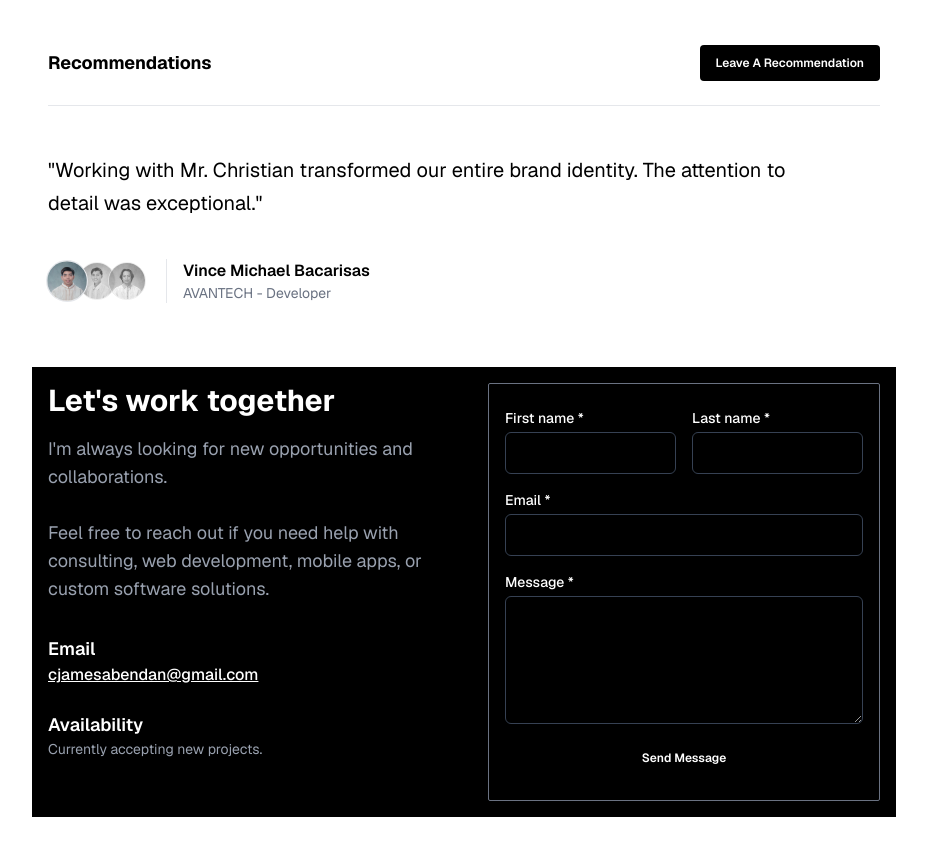
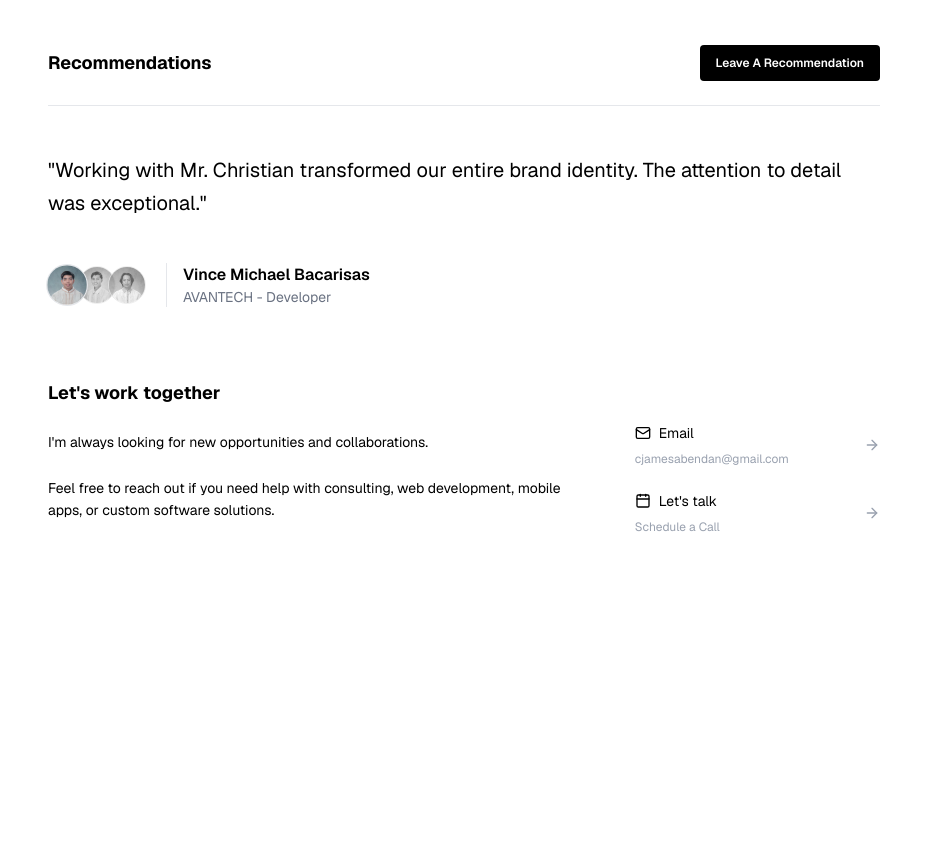
Before and after one commit to cjabendan/cj-dev, a Next.js app: page / in a window 1280 px wide. Shown: the part 1500-2349 px from the top of the page, without its empty margins (176-1103 px from the left). After the commit the page ends 2102 px from the top, so only its background shows below. Built offline with nearby package versions, Linux system fonts and the light colour scheme.

Commit message:
feat: implement new layout for the CTA section

```diff
--- a/components/CTA.tsx
+++ b/components/CTA.tsx
@@ -1,82 +1,79 @@
 "use client";
+
+import contactData from "@/data/contact.json";
+import * as LucideIcons from "lucide-react";
+import { ArrowRight, LucideProps } from "lucide-react";
+
+type IconName = keyof typeof LucideIcons;
+
+const DynamicIcon = ({
+  name,
+  className,
+}: {
+  name: string;
+  className?: string;
+}) => {
+  const Icon = LucideIcons[name as IconName];
+  if (typeof Icon !== "object" && typeof Icon !== "function") return null;
+  const IconComponent = Icon as React.ElementType<LucideProps>;
+  return <IconComponent className={className || "h-4 w-4"} />;
+};
 
 export default function CTA() {
   return (
-    <section className="bg-black text-white mt-12 p-4">
-      <div className="max-w-6xl mx-auto grid grid-cols-1 md:grid-cols-2 gap-12">
-        <div className="flex flex-col gap-8">
-          <div>
-            <h2 className="text-3xl font-bold">Let&apos;s work together</h2>
-            <p className="text-lg text-gray-400 dark:text-gray-300 mt-4">
+    <section className="mt-10 p-4">
+      <h2 className="text-lg font-bold">Let&apos;s work together</h2>
+
+      <div className="mx-auto grid grid-cols-1 md:grid-cols-3 gap-12 mt-4">
+
+        <div className="md:col-span-2 flex flex-col gap-8">
+          <p className="text-sm text-foreground/70 leading-relaxed mt-2">
             I&apos;m always looking for new opportunities and collaborations.
             <br />
             <br />
             Feel free to reach out if you need help with consulting, web
             development, mobile apps, or custom software solutions.
           </p>
-          </div>
 
-          <div className="grid grid-cols-1 gap-6">
-            <div>
-              <h3 className="font-semibold text-lg">Email</h3>
+          <div className="flex items-center gap-4">
+            {contactData
+              .filter((item) => item.isSocial)
+              .map((social) => (
                 <a
-                href="mailto:cjamesabendan@gmail.com"
-                className="text-white font-medium underline"
+                  key={social.id}
+                  href={social.link}
+                  className="text-gray-400 hover:text-white transition-colors"
                 >
-                cjamesabendan@gmail.com
+                  <DynamicIcon name={social.icon} />
                 </a>
-            </div>
-            <div>
-              <h3 className="font-semibold text-lg">Availability</h3>
-              <p className="text-gray-400 text-sm">
-                Currently accepting new projects.
-              </p>
-            </div>
-          </div>
-        </div>
-        <form className="px-4 py-6 rounded-xs flex flex-col gap-4 border border-gray-500 dark:border-gray-800">
-          <div className="grid grid-cols-2 gap-4">
-            <div className="flex flex-col gap-1">
-              <label className="text-sm font-medium">First name *</label>
-              <input
-                type="text"
-                className="bg-black border border-gray-700 p-2 rounded-md"
-                required
-              />
-            </div>
-            <div className="flex flex-col gap-1">
-              <label className="text-sm font-medium">Last name *</label>
-              <input
-                type="text"
-                className="bg-black border border-gray-700 p-2 rounded-md"
-                required
-              />
+              ))}
           </div>
         </div>
 
-          <div className="flex flex-col gap-1">
-            <label className="text-sm font-medium">Email *</label>
-            <input
-              type="email"
-              className="bg-black border border-gray-700 p-2 rounded-md"
-              required
-            />
+        <div className="flex flex-col gap-6">
+          {contactData
+            .filter((item) => !item.isSocial)
+            .map((item) => (
+              <a
+                key={item.id}
+                href={item.link}
+                className="flex items-center justify-between group"
+              >
+                <div className="flex flex-col gap-2">
+                  <div className="flex items-center gap-2 text-sm">
+                    <DynamicIcon name={item.icon} />
+                    <h3>{item.platform}</h3>
                   </div>
-
-          <div className="flex flex-col gap-1">
-            <label className="text-sm font-medium">Message *</label>
-            <textarea
-              className="bg-black border border-gray-700 p-2 rounded-md h-32"
-              required
-            ></textarea>
+                  <span className="text-xs text-gray-400">
+                    {item.platform === "Email"
+                      ? "cjamesabendan@gmail.com"
+                      : "Schedule a Call"}
+                  </span>
                 </div>
-          <button
-            className="inline-flex max-[445px]:h-7 h-9 items-center justify-center rounded bg-black dark:bg-white text-white dark:text-black
-        px-4 text-xs font-semibold gap-1 cursor-pointer"
-          >
-            Send Message
-          </button>
-        </form>
+                <ArrowRight className="h-4 w-4 text-gray-400 group-hover:text-white transition-colors" />
+              </a>
+            ))}
+        </div>
       </div>
     </section>
   );
--- a/components/Projects.tsx
+++ b/components/Projects.tsx
@@ -51,7 +51,7 @@ export default function Projects() {
                 src={project.image}
                 alt={project.title}
                 fill
-                loading="lazy"
+                loading="eager"
                 sizes="(max-width: 768px) 100vw, 33vw"
                 className="rounded-t-xs object-cover bg-muted"
               />
--- a/components/Recommendations.tsx
+++ b/components/Recommendations.tsx
@@ -21,7 +21,7 @@ export default function Recommendations() {
       </div>
 
       <div className="flex flex-col items-start gap-8 max-w-4xl">
-        <div className="pt-6 pb-2 max-w-3xl">
+        <div className="pt-6 pb-3">
           <p className="text-xl font-regular leading-relaxed">
             &quot;{selectedReview.content}&quot;
           </p>
--- /dev/null
+++ b/data/contact.json
@@ -0,0 +1,30 @@
+[
+  {
+    "id": 1,
+    "platform": "Email",
+    "link": "mailto:cjamesabendan@gmail.com",
+    "icon": "Mail",
+    "isSocial": false
+  },
+  {
+    "id": 2,
+    "platform": "Let's talk",
+    "link": "#",
+    "icon": "Calendar",
+    "isSocial": false
+  },
+  {
+    "id": 3,
+    "platform": "GitHub",
+    "link": "https://github.com/your-profile",
+    "icon": "Github",
+    "isSocial": true
+  },
+  {
+    "id": 4,
+    "platform": "LinkedIn",
+    "link": "https://linkedin.com/in/your-profile",
+    "icon": "Linkedin",
+    "isSocial": true
+  }
+]
```
Also changed, not shown: public/images/itkonek-mob.png, public/images/truelife-mob.png. Lines whose indentation alone changed are shown as unchanged.
